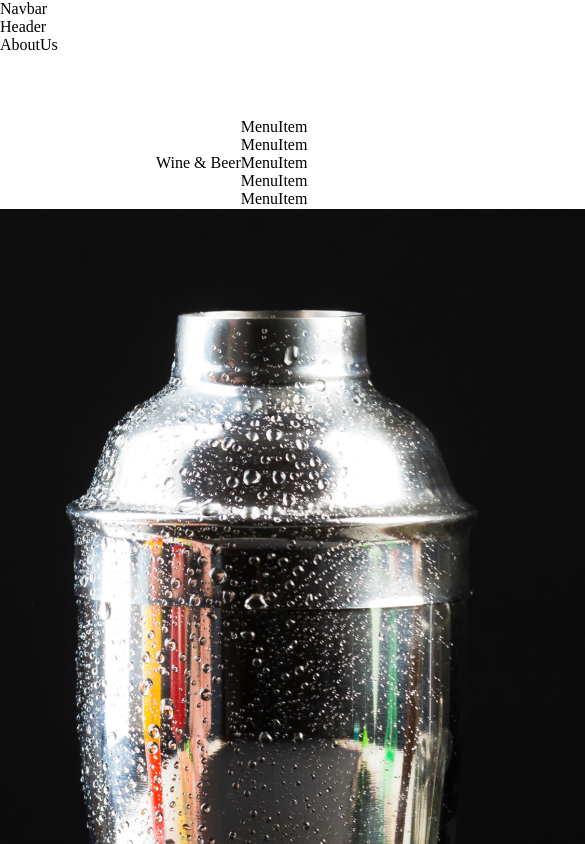
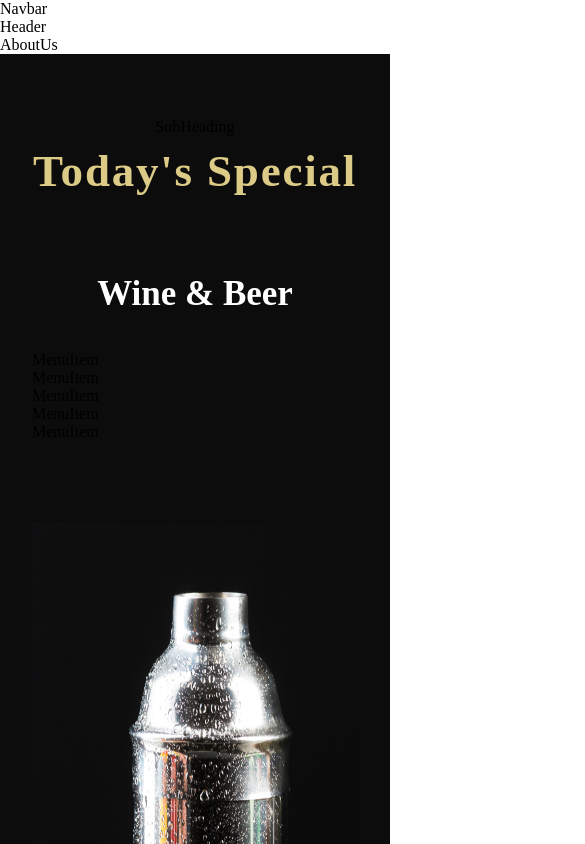
Before and after one commit to gonzalo-brandan/the-kutumb, a React (Create React App) app: page / in a window 390 px wide. Shown: the top 844 px of the page, 585 px wide, since content can reach past the window. Built offline with nearby package versions, Linux system fonts and the light colour scheme; a web font is replaced by a local one.

Commit message:
add SpecialMenu component CSS file

```diff
--- a/src/container/Menu/SpecialMenu.css
+++ b/src/container/Menu/SpecialMenu.css
@@ -0,0 +1,84 @@
+.app__specialMenu {
+    flex-direction: column;
+    background: var(--color-black);
+}
+
+.app__specialMenu-title {
+    margin-bottom: 2rem;
+    text-align: center;
+}
+
+.app__specialMenu-menu {
+    width: 100%;
+
+    margin: 2rem 0;
+    display: flex;
+    justify-content: center;
+    align-items: flex-start;
+    flex-direction: row;
+}
+
+.app__specialMenu-menu_heading {
+    font-family: var(--font-base);
+    font-weight: 600;
+    font-size: 45px;
+    line-height: 58.5px;
+    color: var(--color-white)
+}
+
+
+.app__specialMenu-menu_wine,.app__specialMenu-menu_cocktails {
+    flex: 1;
+    width: 100%;
+    flex-direction: column;
+}
+
+.app__specialMenu-menu_img {
+    width: 410px;
+    margin: 0 2rem;
+}
+
+.app__specialMenu-menu_img img{
+    width: 100%;
+    height: auto;
+}
+
+.app__specialMenu_menu_items {
+    display: flex;
+    flex-direction: column;
+    margin: 2rem 0;
+    width: 100%;
+}
+
+@media screen and (max-width: 2000px) {
+    .app__specialMenu-menu_img {
+        width: 650px;
+    }
+
+    .app__specialMenu-menu_img img {
+        height: 920px;
+    }
+}
+
+@media screen and (max-width: 1150px) {
+    .app__specialMenu-menu {
+        flex-direction: column;
+        align-items: center;
+        width: 100%;
+    }
+
+    .app__specialMenu-menu_img {
+        margin: 3rem 0;
+    }
+}
+
+@media screen and (max-width: 650px) {
+    .app__specialMenu-menu_img {
+        width: 100%;
+    }
+
+    .app__specialMenu-menu_heading {
+        font-size: 35px;
+        line-height: 48.5px;
+    }
+}
```
